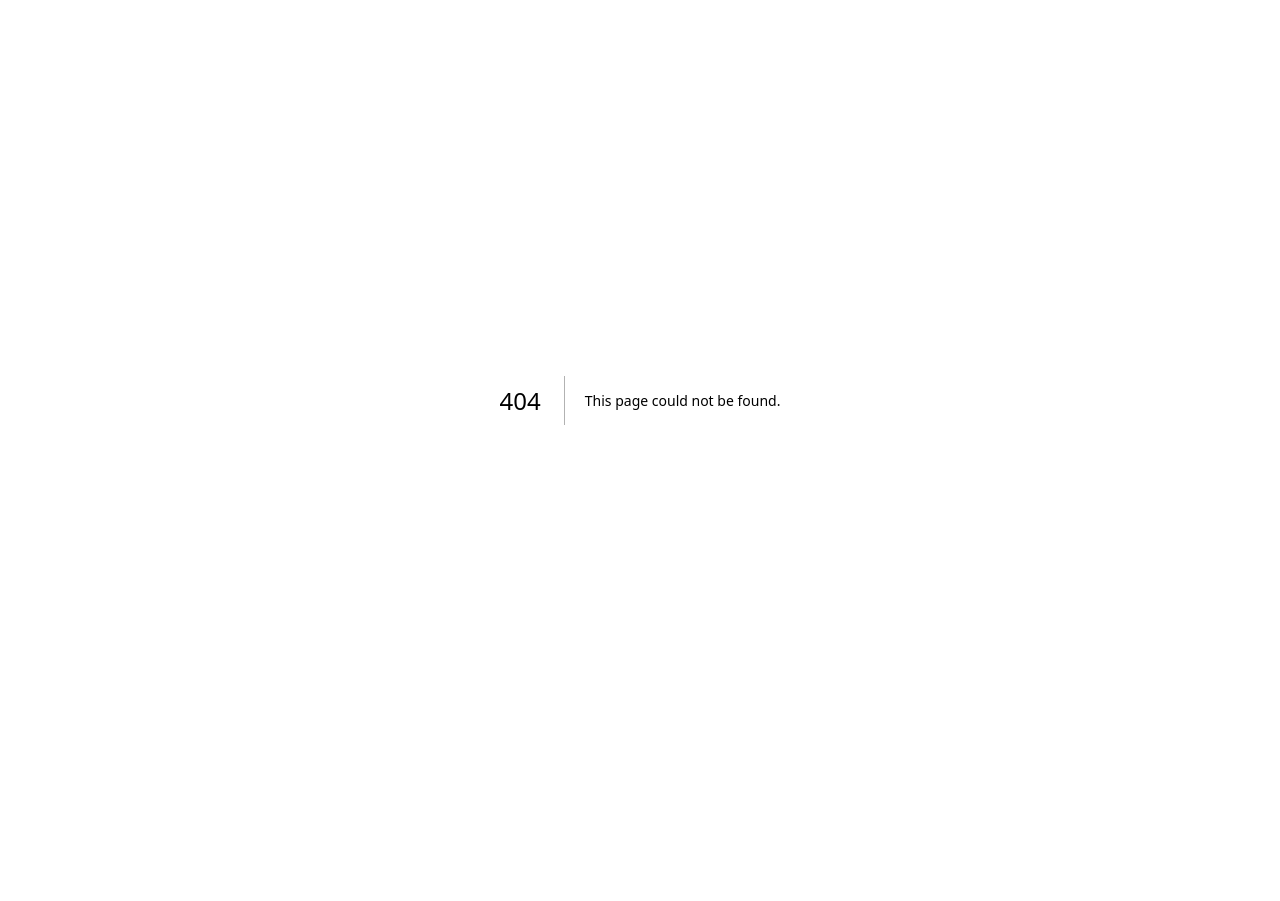
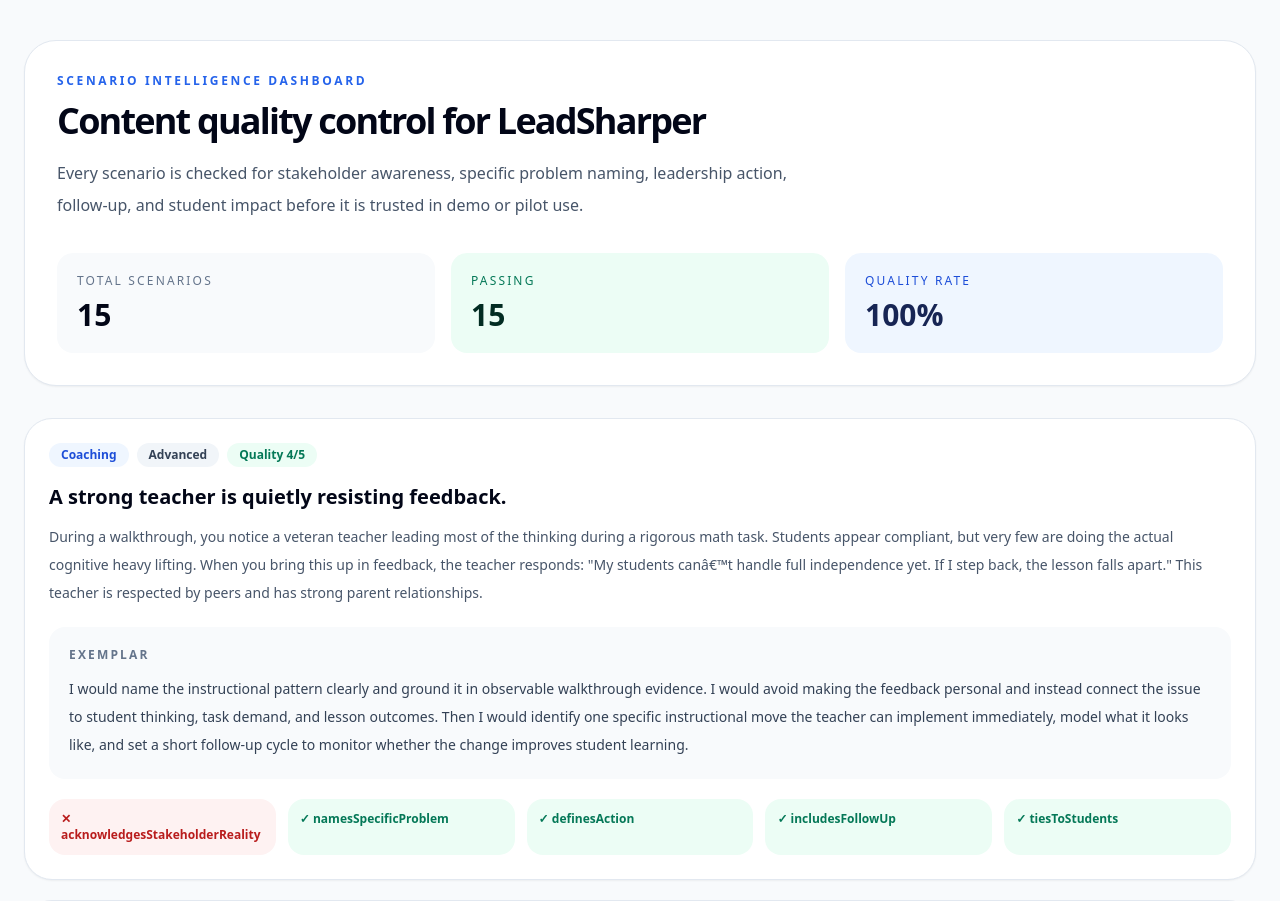
Before and after one commit to jmarc296-jpg/instructional-leadership-practice, a Next.js app: page /quality in a window 1280 px wide. Before the commit this address had no page. Shown: the top 901 px of the page. Before the commit the page ends 800 px from the top, so only its background shows below. Built offline with nearby package versions, Linux system fonts and the light colour scheme.

Commit message:
Add scenario intelligence quality dashboard

```diff
--- /dev/null
+++ b/app/quality/page.tsx
@@ -0,0 +1,133 @@
+import { questionsWithStrongExemplars } from '@/data/questions'
+import { validateScenarioQuality } from '@/lib/scenario-quality-validator'
+
+export default function QualityPage() {
+  const rows = questionsWithStrongExemplars.map((question) => {
+    const quality = validateScenarioQuality({ exemplar: question.exemplar })
+
+    return {
+      ...question,
+      quality
+    }
+  })
+
+  const passing = rows.filter((row) => row.quality.passes).length
+  const total = rows.length
+  const passRate = total ? Math.round((passing / total) * 100) : 0
+
+  return (
+    <main className="min-h-screen bg-slate-50 px-6 py-10">
+      <div className="mx-auto max-w-7xl space-y-8">
+        <section className="premium-panel rounded-[32px] border border-slate-200 bg-white p-8 shadow-sm">
+          <div className="text-xs font-semibold uppercase tracking-[0.22em] text-blue-600">
+            Scenario Intelligence Dashboard
+          </div>
+
+          <h1 className="mt-3 text-4xl font-semibold tracking-[-0.05em] text-slate-950">
+            Content quality control for LeadSharper
+          </h1>
+
+          <p className="mt-4 max-w-3xl text-slate-600 leading-8">
+            Every scenario is checked for stakeholder awareness, specific problem naming,
+            leadership action, follow-up, and student impact before it is trusted in demo or pilot use.
+          </p>
+
+          <div className="mt-8 grid gap-4 md:grid-cols-3">
+            <div className="rounded-2xl bg-slate-50 p-5">
+              <div className="text-xs uppercase tracking-[0.18em] text-slate-500">
+                Total Scenarios
+              </div>
+              <div className="mt-2 text-3xl font-semibold text-slate-950">
+                {total}
+              </div>
+            </div>
+
+            <div className="rounded-2xl bg-emerald-50 p-5">
+              <div className="text-xs uppercase tracking-[0.18em] text-emerald-700">
+                Passing
+              </div>
+              <div className="mt-2 text-3xl font-semibold text-emerald-950">
+                {passing}
+              </div>
+            </div>
+
+            <div className="rounded-2xl bg-blue-50 p-5">
+              <div className="text-xs uppercase tracking-[0.18em] text-blue-700">
+                Quality Rate
+              </div>
+              <div className="mt-2 text-3xl font-semibold text-blue-950">
+                {passRate}%
+              </div>
+            </div>
+          </div>
+        </section>
+
+        <section className="grid gap-5">
+          {rows.map((row) => (
+            <div
+              key={row.id}
+              className="premium-panel rounded-[28px] border border-slate-200 bg-white p-6 shadow-sm"
+            >
+              <div className="flex flex-col gap-4 lg:flex-row lg:items-start lg:justify-between">
+                <div>
+                  <div className="flex flex-wrap gap-2">
+                    <span className="rounded-full bg-blue-50 px-3 py-1 text-xs font-semibold capitalize text-blue-700">
+                      {row.domain}
+                    </span>
+
+                    <span className="rounded-full bg-slate-100 px-3 py-1 text-xs font-semibold capitalize text-slate-700">
+                      {row.difficulty}
+                    </span>
+
+                    <span
+                      className={`rounded-full px-3 py-1 text-xs font-semibold ${
+                        row.quality.passes
+                          ? 'bg-emerald-50 text-emerald-700'
+                          : 'bg-red-50 text-red-700'
+                      }`}
+                    >
+                      Quality {row.quality.score}/5
+                    </span>
+                  </div>
+
+                  <h2 className="mt-4 text-xl font-semibold text-slate-950">
+                    {row.stem}
+                  </h2>
+
+                  <p className="mt-3 text-sm leading-7 text-slate-600">
+                    {row.scenario}
+                  </p>
+                </div>
+              </div>
+
+              <div className="mt-5 rounded-2xl bg-slate-50 p-5">
+                <div className="text-xs font-semibold uppercase tracking-[0.18em] text-slate-500">
+                  Exemplar
+                </div>
+
+                <p className="mt-3 text-sm leading-7 text-slate-700">
+                  {row.exemplar}
+                </p>
+              </div>
+
+              <div className="mt-5 grid gap-3 md:grid-cols-5">
+                {Object.entries(row.quality.checks).map(([key, value]) => (
+                  <div
+                    key={key}
+                    className={`rounded-2xl p-3 text-xs font-semibold ${
+                      value
+                        ? 'bg-emerald-50 text-emerald-700'
+                        : 'bg-red-50 text-red-700'
+                    }`}
+                  >
+                    {value ? '✓' : '✕'} {key}
+                  </div>
+                ))}
+              </div>
+            </div>
+          ))}
+        </section>
+      </div>
+    </main>
+  )
+}
```
